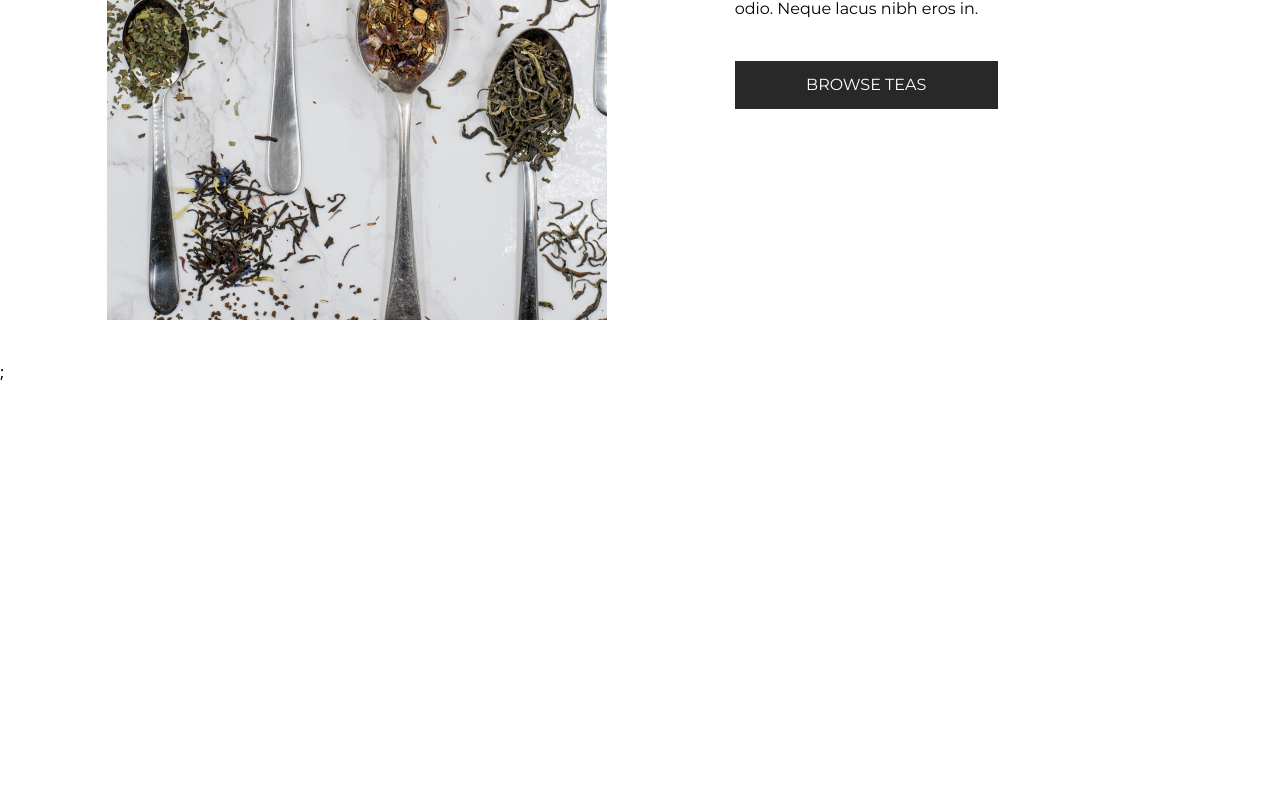
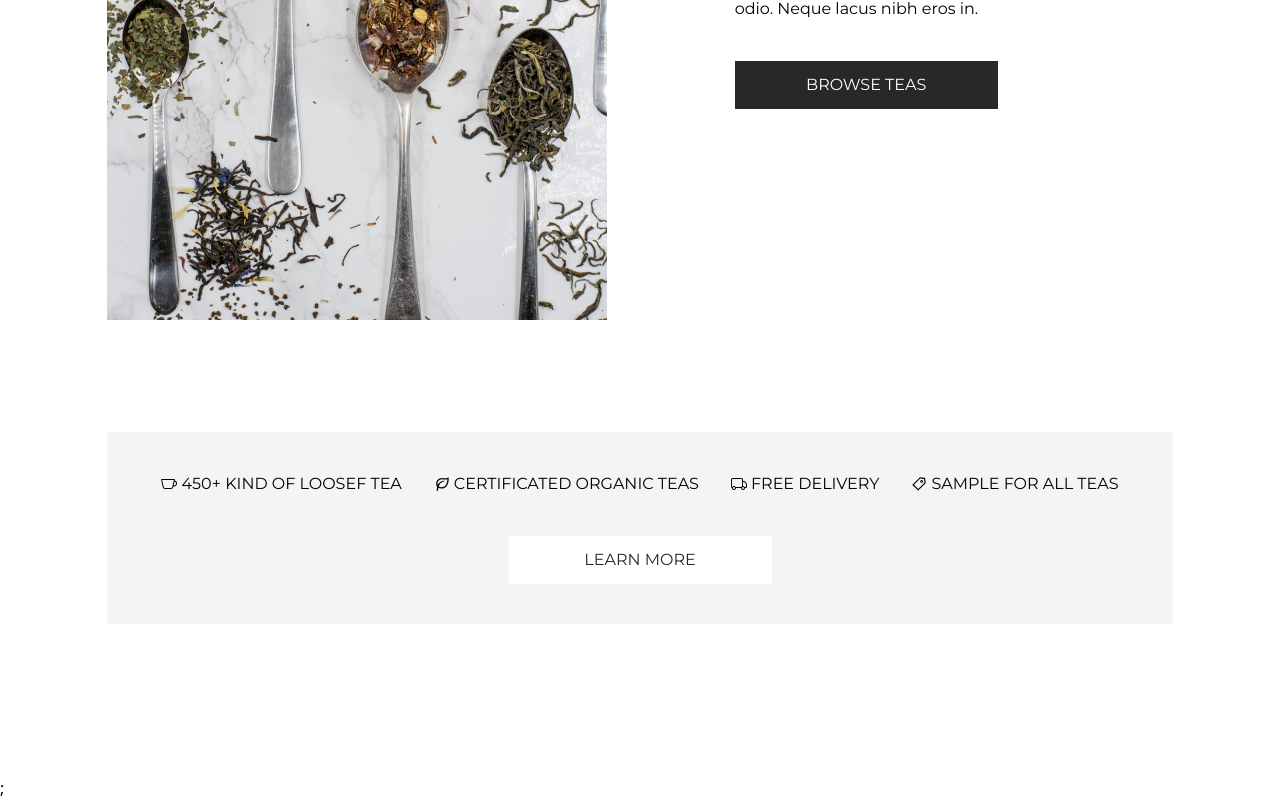
Before and after one commit to GravityNulled/Tea, a Next.js app: page / in a window 1280 px wide. Shown: the part 518-1318 px from the top of the page. Before the commit the page ends 902 px from the top, so only its background shows below. Built offline with nearby package versions, Linux system fonts and the light colour scheme; a web font is replaced by a local one.

Commit message:
fixed button component

```diff
--- a/components/button.tsx
+++ b/components/button.tsx
@@ -2,14 +2,16 @@ import React, { FC } from "react";
 
 interface buttonProps {
   text: string;
+  bg_color: string;
+  f_color: string;
   onClick: () => void;
 }
 
-const Button: FC<buttonProps> = ({ text, onClick }) => {
+const Button: FC<buttonProps> = ({ text, onClick, f_color, bg_color }) => {
   return (
     <button
       onClick={() => onClick()}
-      className="px-8 py-3 text-white uppercase bg-primary w-[263px]"
+      className={`px-8 py-3 ${f_color} uppercase ${bg_color} w-[263px] `}
     >
       {text}
     </button>
--- /dev/null
+++ b/components/cta.tsx
@@ -0,0 +1,38 @@
+import React from "react";
+import { BsCup, BsTruck } from "react-icons/bs";
+import { BiLeaf } from "react-icons/bi";
+import { AiOutlineTag } from "react-icons/ai";
+import Button from "./button";
+
+const CTA = () => {
+  return (
+    <section className="flex flex-col items-center justify-center py-10 my-28 bg-background_2">
+      <div className="flex items-center justify-center gap-8 mb-10">
+        <div className="flex items-center gap-1">
+          <BsCup />
+          <p>450+ KIND OF LOOSEF TEA</p>
+        </div>
+        <div className="flex items-center gap-1">
+          <BiLeaf />
+          <p>CERTIFICATED ORGANIC TEAS</p>
+        </div>
+        <div className="flex items-center gap-1">
+          <BsTruck />
+          <p>FREE DELIVERY</p>
+        </div>
+        <div className="flex items-center gap-1">
+          <AiOutlineTag />
+          <p>SAMPLE FOR ALL TEAS</p>
+        </div>
+      </div>
+      <Button
+        bg_color="bg-white"
+        f_color="text-primary"
+        text="LEARN MORE"
+        onClick={() => console.log("clicked")}
+      />
+    </section>
+  );
+};
+
+export default CTA;
--- a/pages/index.tsx
+++ b/pages/index.tsx
@@ -1,4 +1,5 @@
 import Button from "@/components/button";
+import CTA from "@/components/cta";
 import Image from "next/image";
 import { useRouter } from "next/router";
 
@@ -24,9 +25,15 @@ export default function Home() {
             amet consectetur. Orci nibh nullam risus adipiscing odio. Neque
             lacus nibh eros in.
           </p>
-          <Button onClick={() => router.push("/")} text="BROWSE TEAS" />
+          <Button
+            bg_color="bg-primary"
+            f_color="text-white"
+            onClick={() => router.push("/")}
+            text="BROWSE TEAS"
+          />
         </div>
       </div>
+      <CTA />
     </main>
   );
 }
--- a/tailwind.config.js
+++ b/tailwind.config.js
@@ -16,7 +16,7 @@ module.exports = {
         primary: "#282828",
         secondary: "#C3B212",
         background: "FEFEFE",
-        "background-2": "#F4F4F4",
+        background_2: "#F4F4F4",
         outline: "#A0A0A0",
       },
       fontFamily: {
```
